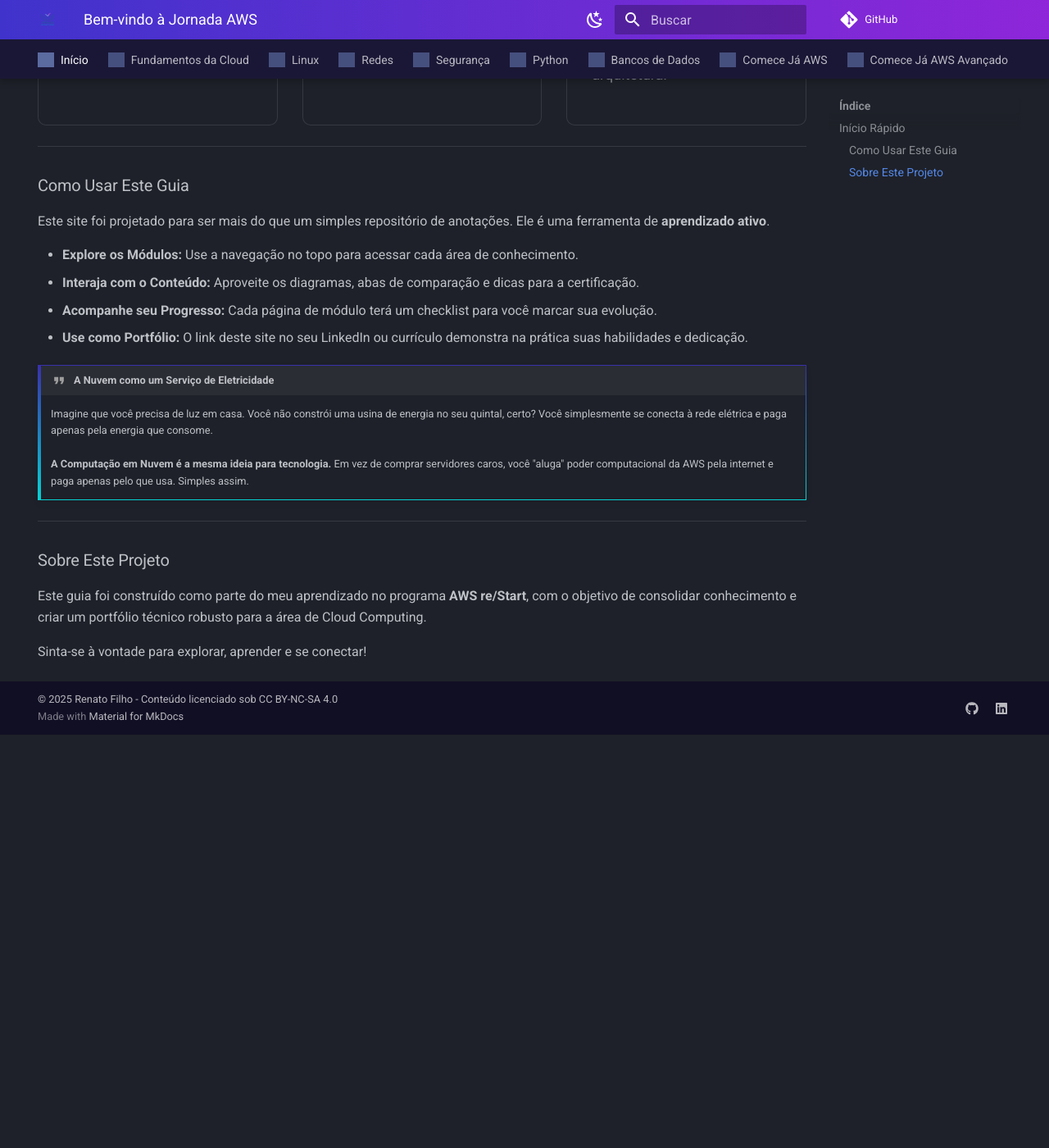
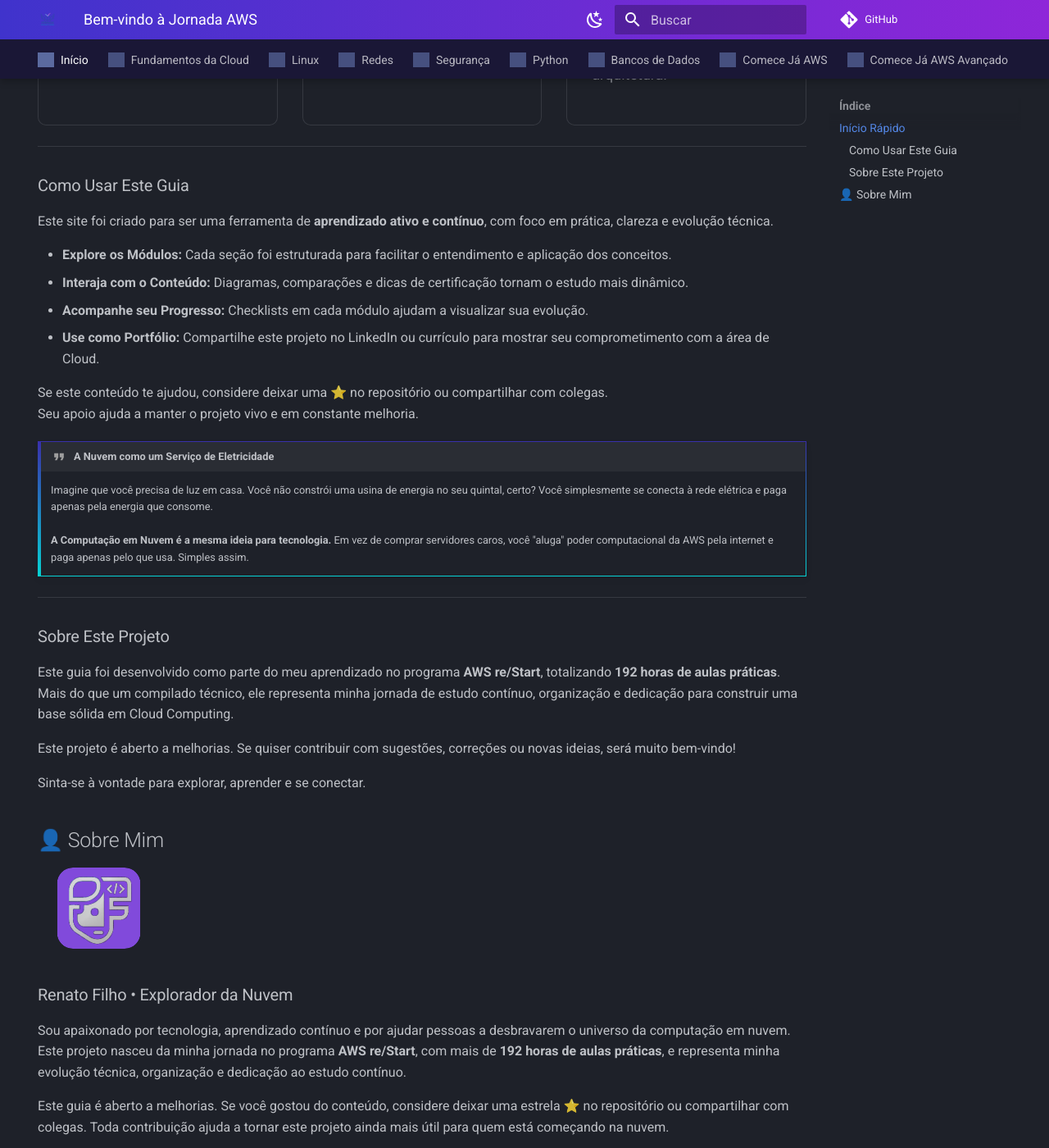
Before and after one commit to RenatofilhoDevandtech/jornada-aws-practitioner, an MkDocs documentation site: the page built from docs/index.md, in a window 1280 px wide and 1400 px high, scrolled down 1304 px. Shown: the whole window at 82% size. Built offline with MkDocs 1.6.1 and Material for MkDocs 9.7.7, drawn with Linux system fonts in a browser that asks for light colours; comment, search, counter and statistics services are not loaded; before the commit the page ends 2200 px from its top, so only the background shows below that; some of the changed text lies outside the part shown; grey boxes are pictures that could not be loaded.

Commit message:
docs: :memo: adiciona conteúdo em docs/index.md

```diff
--- a/docs/index.md
+++ b/docs/index.md
@@ -1,7 +1,7 @@
 ---
 title: Bem-vindo à Jornada AWS
 hide:
-  - navigation # Esconde a navegação da esquerda nesta página para um visual mais limpo
+  - navigation
 ---
 
 <style>
@@ -9,41 +9,42 @@ hide:
     margin-top: 0;
   }
   .hero-section {
-  padding: 3rem 1.5rem;
-  text-align: center;
-  background: var(--futuristic-gradient);
-  color: white;
-  border-radius: 20px; /* Bordas arredondadas */
-  box-shadow: 0 10px 30px rgba(0, 0, 0, 0.3); /* Sombra para profundidade */
-  animation: fadeInUp 1s ease-out; /* Animação suave */
-}
+    padding: 3rem 1.5rem;
+    text-align: center;
+    background: var(--futuristic-gradient);
+    color: white;
+    border-radius: 20px;
+    box-shadow: 0 10px 30px rgba(0, 0, 0, 0.3);
+    animation: fadeInUp 1s ease-out;
+  }
 
-.hero-section h1 {
-  font-size: 3rem;
-  font-weight: 700;
-  text-shadow: 2px 2px 5px rgba(0, 0, 0, 0.4); /* Destaque na tipografia */
-}
+  .hero-section h1 {
+    font-size: 3rem;
+    font-weight: 700;
+    text-shadow: 2px 2px 5px rgba(0, 0, 0, 0.4);
+  }
 
-.hero-section p {
-  font-size: 1.2rem;
-  max-width: 600px;
-  margin-left: auto;
-  margin-right: auto;
-  border-radius: 10px;
-  padding: 1rem;
-  margin-top: 1rem;
-  background-color: rgba(255, 255, 255, 0.1); /* Fundo sutil para contraste */
-}
-@keyframes fadeInUp {
-  from {
-    opacity: 0;
-    transform: translateY(30px);
+  .hero-section p {
+    font-size: 1.2rem;
+    max-width: 600px;
+    margin-left: auto;
+    margin-right: auto;
+    border-radius: 10px;
+    padding: 1rem;
+    margin-top: 1rem;
+    background-color: rgba(255, 255, 255, 0.1);
   }
-  to {
-    opacity: 1;
-    transform: translateY(0);
+
+  @keyframes fadeInUp {
+    from {
+      opacity: 0;
+      transform: translateY(30px);
+    }
+    to {
+      opacity: 1;
+      transform: translateY(0);
+    }
   }
-}
 </style>
 
 <div class="hero-section">
@@ -85,17 +86,19 @@ Navegue pelos módulos principais para começar sua jornada de aprendizado.
   </a>
 </div>
 
-
 ---
 
 ### Como Usar Este Guia
 
-Este site foi projetado para ser mais do que um simples repositório de anotações. Ele é uma ferramenta de **aprendizado ativo**.
+Este site foi criado para ser uma ferramenta de **aprendizado ativo e contínuo**, com foco em prática, clareza e evolução técnica.
 
-* **Explore os Módulos:** Use a navegação no topo para acessar cada área de conhecimento.
-* **Interaja com o Conteúdo:** Aproveite os diagramas, abas de comparação e dicas para a certificação.
-* **Acompanhe seu Progresso:** Cada página de módulo terá um checklist para você marcar sua evolução.
-* **Use como Portfólio:** O link deste site no seu LinkedIn ou currículo demonstra na prática suas habilidades e dedicação.
+* **Explore os Módulos:** Cada seção foi estruturada para facilitar o entendimento e aplicação dos conceitos.
+* **Interaja com o Conteúdo:** Diagramas, comparações e dicas de certificação tornam o estudo mais dinâmico.
+* **Acompanhe seu Progresso:** Checklists em cada módulo ajudam a visualizar sua evolução.
+* **Use como Portfólio:** Compartilhe este projeto no LinkedIn ou currículo para mostrar seu comprometimento com a área de Cloud.
+
+Se este conteúdo te ajudou, considere deixar uma ⭐ no repositório ou compartilhar com colegas.
+Seu apoio ajuda a manter o projeto vivo e em constante melhoria.
 
 !!! quote "A Nuvem como um Serviço de Eletricidade"
     Imagine que você precisa de luz em casa. Você não constrói uma usina de energia no seu quintal, certo? Você simplesmente se conecta à rede elétrica e paga apenas pela energia que consome.
@@ -106,6 +109,31 @@ Este site foi projetado para ser mais do que um simples repositório de anotaç
 
 ### Sobre Este Projeto
 
-Este guia foi construído como parte do meu aprendizado no programa **AWS re/Start**, com o objetivo de consolidar conhecimento e criar um portfólio técnico robusto para a área de Cloud Computing.
+Este guia foi desenvolvido como parte do meu aprendizado no programa **AWS re/Start**, totalizando **192 horas de aulas práticas**.
+Mais do que um compilado técnico, ele representa minha jornada de estudo contínuo, organização e dedicação para construir uma base sólida em Cloud Computing.
 
-Sinta-se à vontade para explorar, aprender e se conectar!
+Este projeto é aberto a melhorias. Se quiser contribuir com sugestões, correções ou novas ideias, será muito bem-vindo!
+
+Sinta-se à vontade para explorar, aprender e se conectar.
+
+## 👤 Sobre Mim {#sobre}
+
+<div class="about-section">
+  <img src="./assets/avatar.svg" width="150" />
+  <div>
+    <h3>Renato Filho • Explorador da Nuvem</h3>
+    <p>Sou apaixonado por tecnologia, aprendizado contínuo e por ajudar pessoas a desbravarem o universo da computação em nuvem. Este projeto nasceu da minha jornada no programa <strong>AWS re/Start</strong>, com mais de <strong>192 horas de aulas práticas</strong>, e representa minha evolução técnica, organização e dedicação ao estudo contínuo.</p>
+    <p>Este guia é aberto a melhorias. Se você gostou do conteúdo, considere deixar uma estrela ⭐ no repositório ou compartilhar com colegas. Toda contribuição ajuda a tornar este projeto ainda mais útil para quem está começando na nuvem.</p>
+    <p>
+      <a href="mailto:renatoservicesti@gmail.com" style="text-decoration: none;">
+        <img src="https://api.iconify.design/mdi/email-outline.svg?color=%2300ffe0" width="20" style="vertical-align: middle; margin-right: 6px;" />
+        renatoservicesti@gmail.com
+      </a>
+      <br/>
+      <a href="https://linkedin.com/in/renato-filho-devandtech" style="text-decoration: none;">
+        <img src="https://api.iconify.design/mdi/linkedin.svg?color=%2300ffe0" width="20" style="vertical-align: middle; margin-right: 6px;" />
+        linkedin.com/in/renato-filho-devandtech
+      </a>
+    </p>
+  </div>
+</div>
```
